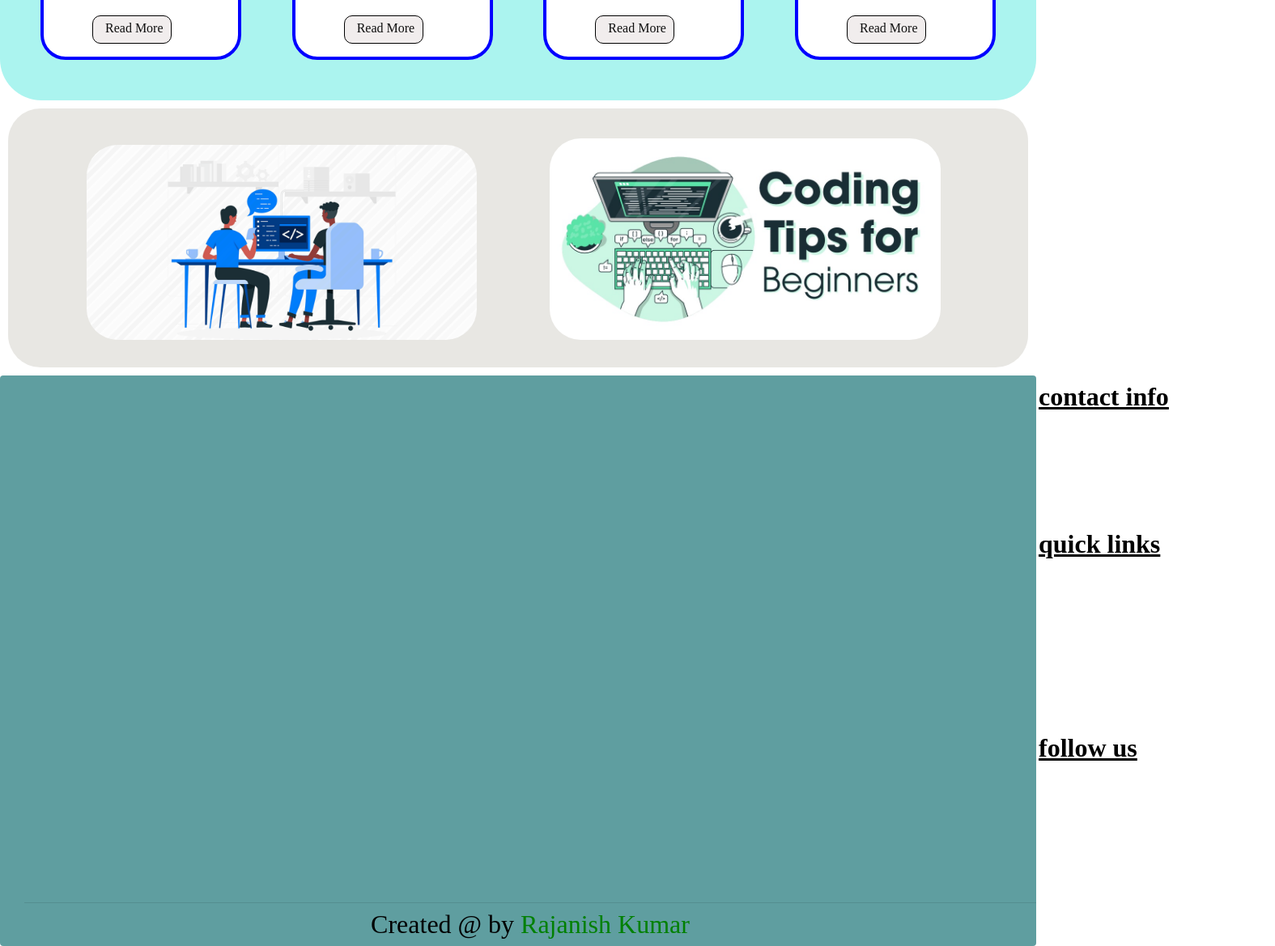
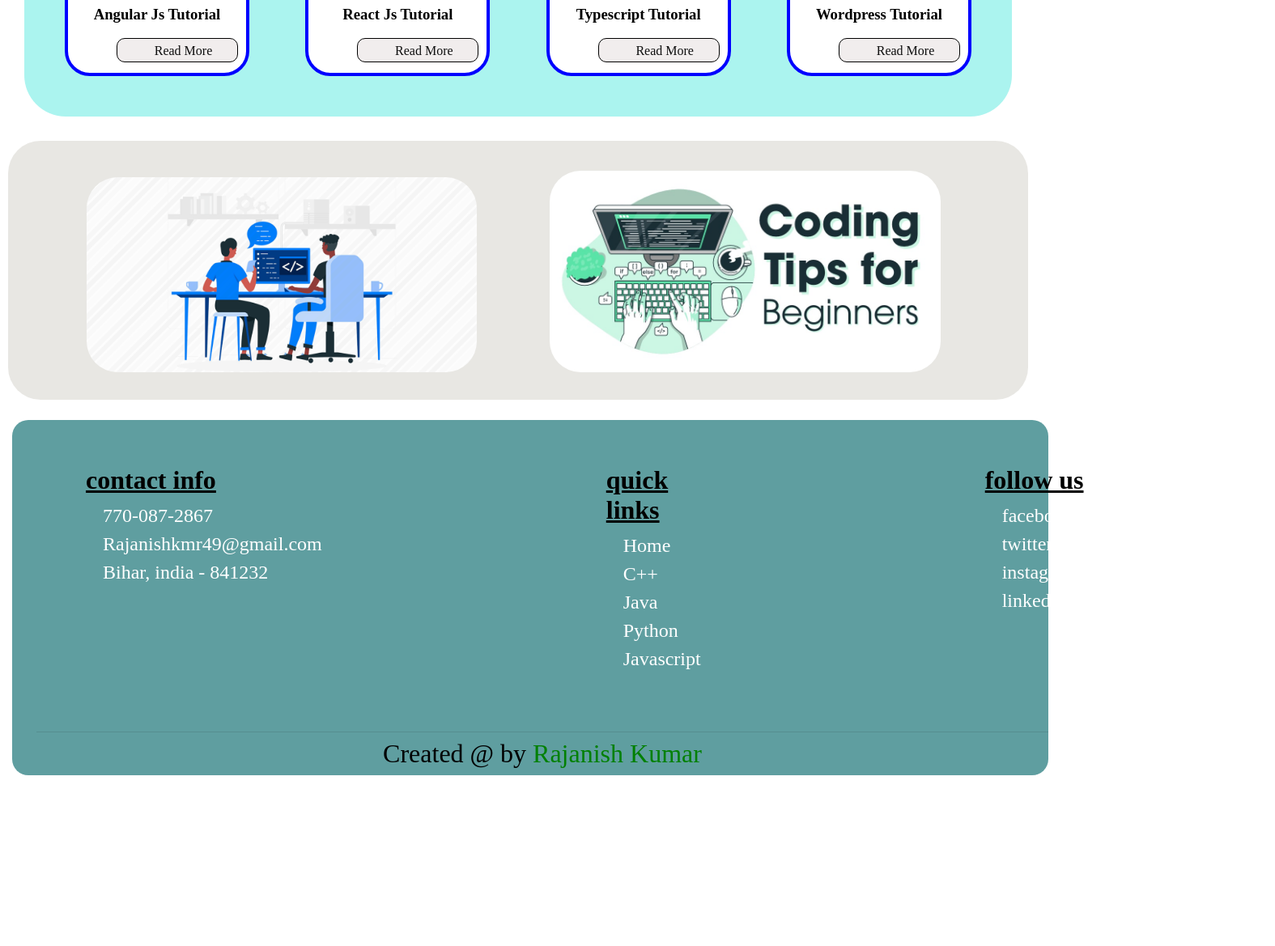
Before and after one commit to Rajanish-code/Rklearning_tutorial, a plain HTML site: page index.html in a window 1280 px wide. Shown: the part 1613-2782 px from the top of the page at 81% size, 1575 px wide, since content can reach past the window. After the commit the page ends 2571 px from the top, so only its background shows below. Drawn offline with Linux system fonts and the light colour scheme.

Commit message:
Update style.css

```diff
--- a/style.css
+++ b/style.css
@@ -1,7 +1,10 @@
  * {
-  padding: 0%;
-  margin: 0%;
+  padding: 0;
+  margin: 0;
+  box-sizing: border-box;
 }
+
+
 .logo {
   padding-left: 20px;
 }
@@ -29,8 +32,9 @@
     height: 31px;
     border-radius: 25px;
     position: fixed;
-  width: 79em;
+    width: 96vw;
     top: 0px;
+    right: 18px;
 }
 .navbar ul {
   overflow: auto;
@@ -84,13 +88,14 @@
 }
 .rk-main {
   background-image: url(img/backgr.jpg);
-  height: 25rem;
-  width: 75rem;
+    height: 27rem;
+    width: 85rem;
     border-radius: 97px;
     background-repeat: no-repeat;
     background-size: cover;
     margin-top: 45px;
     margin-left: 28px;
+    padding: 74px;
 }
 .rk-main h3 {
   font-size: 63px;
@@ -208,6 +213,9 @@
   background-color: #dfb93a8f;
   margin-top: 20px;
   border-radius: 51px;
+  text-align: center;
+  align-items: center;
+  margin: 30px;
 }
 
 .heading1 {
@@ -235,7 +243,7 @@
 .categoriesbox img {
   height: 60px;
     width: 67px;
-  margin-left: 65px;
+    /* margin-left: 65px; */
     margin-top: 29px;
 }
 .btn {
@@ -248,8 +256,8 @@
   border-radius: 10px;
   margin-right: 64px;
   padding-left: 15px;
-  height: 27px;
-  width: 81px;
+  height: 30px;
+  width: 150px;
   padding-top: 6px;
   border: 1px solid black;
 }
@@ -266,6 +274,8 @@
   background-color: #10ded159;
   margin-top: 20px;
   border-radius: 51px;
+  text-align: center;
+  margin: 30px;
 }
 
 
@@ -298,14 +308,18 @@
   padding-left: 30px;
   background-color: cadetblue;
   border-radius: 4px;
+  height: auto;
+    max-width: 100vw;
+    position: absolute;
+    margin: 15px;
+    border-radius: 20px;
 }
 
 .footer .box-container {
-  display: grid;
-  grid-template-columns: repeat(auto-fit, minmax(19rem, 1fr));
-  gap: 1.5rem;
-
-  border-radius: 4px;
+  display: flex;
+  justify-content: space-between;
+  gap: 19em;
+  padding: 48px;
 }
 .footer .box-container .box h3 {
   padding: 0.5rem 13px;
```
Lines whose indentation alone changed are shown as unchanged.
